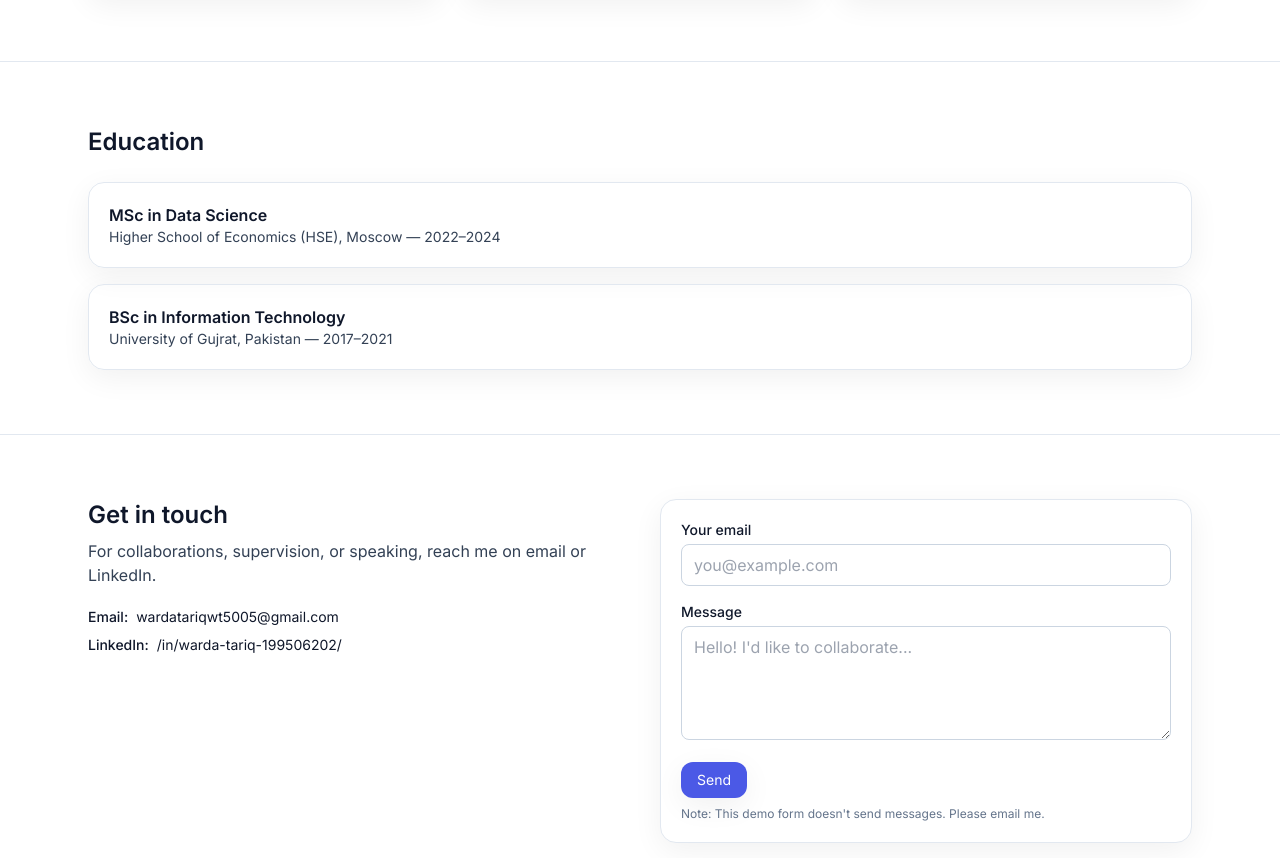
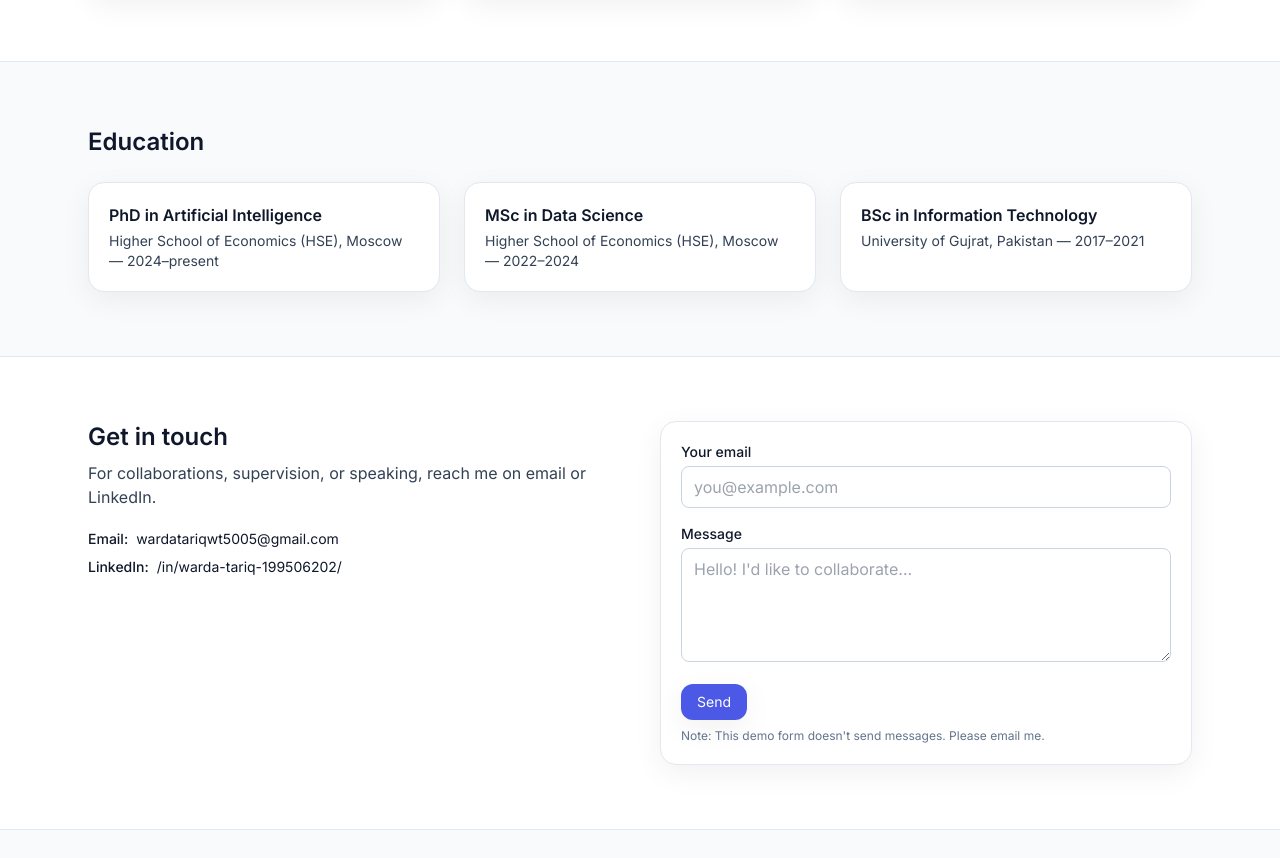
Before and after one commit to warda-tariqq/wardatariq.github.io, a plain HTML site: page index.html in a window 1280 px wide. Shown: the part 2864-3722 px from the top of the page. Drawn offline with nearby package versions, Linux system fonts and the light colour scheme; files whose address does not match are found by name.

Commit message:
Update index.html

```diff
--- a/index.html
+++ b/index.html
@@ -279,24 +279,30 @@
   </section>
 
   <!-- Education -->
-  <section id="education" class="py-16 border-t border-slate-200">
+  <section id="education" class="py-16 border-t border-slate-200 bg-slate-50">
   <div class="max-w-6xl mx-auto px-4 sm:px-6">
     <h2 class="text-2xl font-semibold">Education</h2>
-    <ul class="mt-6 space-y-4">
+    <div class="mt-6 grid md:grid-cols-3 gap-6">
+
+      <!-- PhD -->
+      <div class="rounded-2xl border border-slate-200 p-5 bg-white shadow-soft">
+        <h3 class="font-semibold">PhD in Artificial Intelligence</h3>
+        <p class="text-sm text-slate-700 mt-1">Higher School of Economics (HSE), Moscow — 2024–present</p>
+      </div>
 
       <!-- MSc -->
-      <li class="rounded-2xl border border-slate-200 p-5 shadow-soft">
+      <div class="rounded-2xl border border-slate-200 p-5 bg-white shadow-soft">
         <h3 class="font-semibold">MSc in Data Science</h3>
-        <p class="text-sm text-slate-700">Higher School of Economics (HSE), Moscow — 2022–2024</p>
-      </li>
+        <p class="text-sm text-slate-700 mt-1">Higher School of Economics (HSE), Moscow — 2022–2024</p>
+      </div>
 
       <!-- BSc -->
-      <li class="rounded-2xl border border-slate-200 p-5 shadow-soft">
+      <div class="rounded-2xl border border-slate-200 p-5 bg-white shadow-soft">
         <h3 class="font-semibold">BSc in Information Technology</h3>
-        <p class="text-sm text-slate-700">University of Gujrat, Pakistan — 2017–2021</p>
-      </li>
+        <p class="text-sm text-slate-700 mt-1">University of Gujrat, Pakistan — 2017–2021</p>
+      </div>
 
-    </ul>
+    </div>
   </div>
 </section>
 
```
